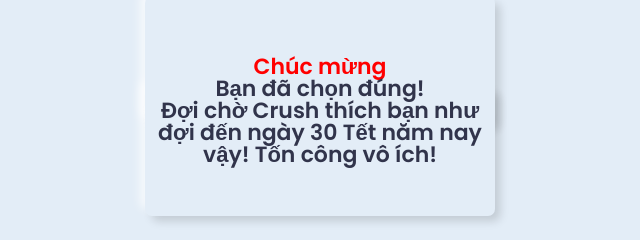
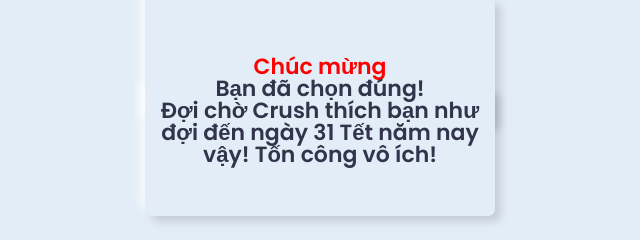
Before and after one commit to harrypik2/MyCrush, a plain HTML site: page index.html in a window 1280 px wide. Both pictures are taken after a click on the element 558 px from the left and 477 px from the top of the page. Shown: the part 294-534 px from the top of the page, 320-960 px from the left. Drawn offline with Linux system fonts and the light colour scheme.

Commit message:
Update index.html

```diff
--- a/index.html
+++ b/index.html
@@ -44,7 +44,7 @@
                         <h1>
                             <span style="color: red;">Chúc mừng</span>
                             <br> Bạn đã chọn đúng! <br>
-                            <span> Đợi chờ Crush thích bạn như đợi đến ngày 30 Tết năm nay vậy! Tốn công vô ích! </span>
+                            <span> Đợi chờ Crush thích bạn như đợi đến ngày 31 Tết năm nay vậy! Tốn công vô ích! </span>
                         </h1>
                     </div>
                     <div style="height: 30px;"></div>
```
